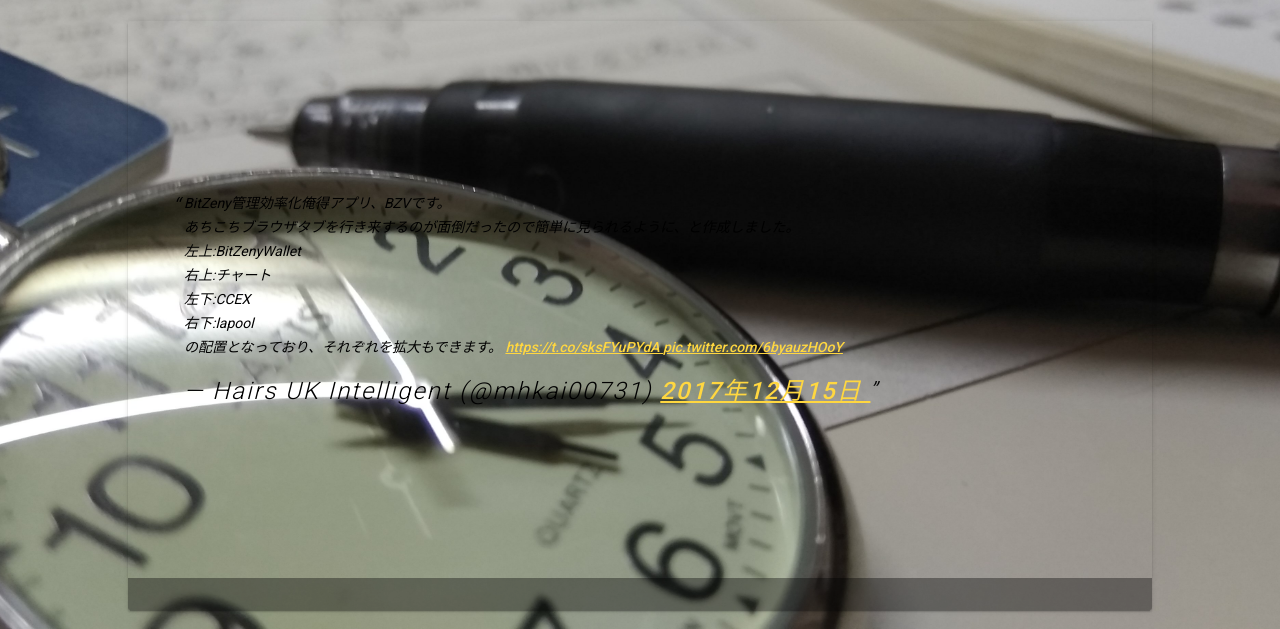
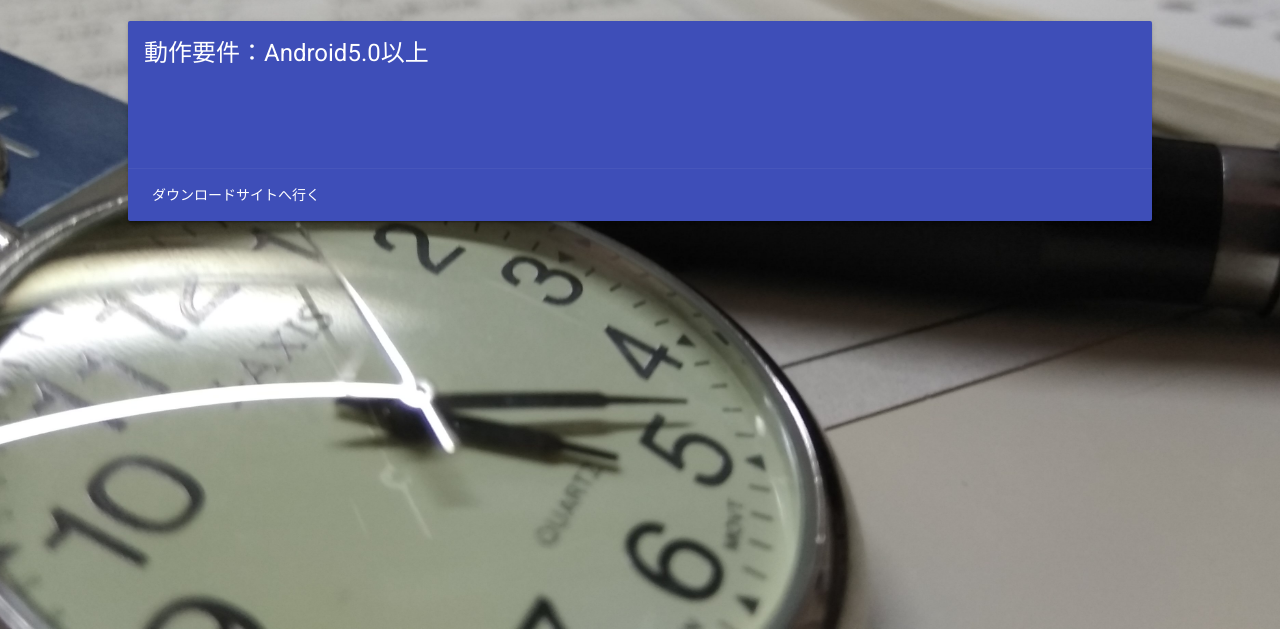
Before and after one commit to harukin0731/harukin0731.github.io, a plain HTML site: page BZV.html in a window 1280 px wide. Shown: the part 171-800 px from the top of the page. Drawn offline with nearby package versions, Linux system fonts and the light colour scheme.

Commit message:
Add files via upload

```diff
--- a/BZV.html
+++ b/BZV.html
@@ -50,60 +50,62 @@
             </div>
         </font>
 
-        <!-- Image card -->
+
+
+        <!-- Event card -->
         <style>
-            .demo-card-image.mdl-card {
+            .demo-card-event.mdl-card {
                 width: 80%;
-                height: 80%;
+                height: auto;
                 margin-right: auto;
                 margin-left: auto;
-                background: url('img/Apps/qsqt-1.png') center / cover;
+                background: #3E4EB8;
             }
 
-            .demo-card-image>.mdl-card__actions {
-                height: auto;
-                padding: 16px;
-                background: rgba(0, 0, 0, 0.363);
+            .demo-card-event>.mdl-card__actions {
+                border-color: rgba(255, 255, 255, 0.048);
             }
 
-            .demo-card-image__filename {
+            .demo-card-event>.mdl-card__title {
+                align-items: flex-start;
+            }
+
+            .demo-card-event>.mdl-card__title>h4 {
+                margin-top: 0;
+            }
+
+            .demo-card-event>.mdl-card__actions {
+                display: flex;
+                box-sizing: border-box;
+                align-items: center;
+            }
+
+            .demo-card-event>.mdl-card__actions>.material-icons {
+                padding-right: 10px;
+            }
+
+            .demo-card-event>.mdl-card__title,
+            .demo-card-event>.mdl-card__actions,
+            .demo-card-event>.mdl-card__actions>.mdl-button {
                 color: #fff;
-                font-size: 14px;
-                font-weight: 500;
             }
         </style>
 
-        <div class="demo-card-image mdl-card mdl-shadow--2dp">
+        <div class="demo-card-event mdl-card mdl-shadow--2dp">
             <div class="mdl-card__title mdl-card--expand">
-                <blockquote class="twitter-tweet" data-lang="ja">
-                    <p lang="ja" dir="ltr">
-                        BitZeny管理効率化俺得アプリ、BZVです。<br> あちこちブラウザタブを行き来するのが面倒だったので簡単に見られるように、と作成しました。
-                        <br> 左上:BitZenyWallet
-                        <br> 右上:チャート
-                        <br> 左下:CCEX
-                        <br> 右下:lapool
-                        <br> の配置となっており、それぞれを拡大もできます。
-                        <a href="https://t.co/sksFYuPYdA">
-                            https://t.co/sksFYuPYdA
-                        </a>
-                        <a href="https://t.co/6byauzHOoY">
-                            pic.twitter.com/6byauzHOoY
-                        </a>
-                    </p>
-                    &mdash; Hairs UK Intelligent (@mhkai00731) <a href="https://twitter.com/mhkai00731/status/941603129258151936?ref_src=twsrc%5Etfw">
-                        2017年12月15日
-                    </a>
-                </blockquote>
-                <script async src="https://platform.twitter.com/widgets.js" charset="utf-8"></script>
+                <h4>
+                    動作要件：Android5.0以上<br>
+
+                </h4>
             </div>
-            <div class="mdl-card__actions">
-                <span class="demo-card-image__filename">
-
-                </span>
-
+            <div class="mdl-card__actions mdl-card--border">
+                <a class="mdl-button mdl-button--colored mdl-js-button mdl-js-ripple-effect" href="https://twitter.com/mhkai00731/status/941603129258151936">
+                    ダウンロードサイトへ行く
+                </a>
 
             </div>
         </div>
+        <br>
 
         <br>
     </main>
```
